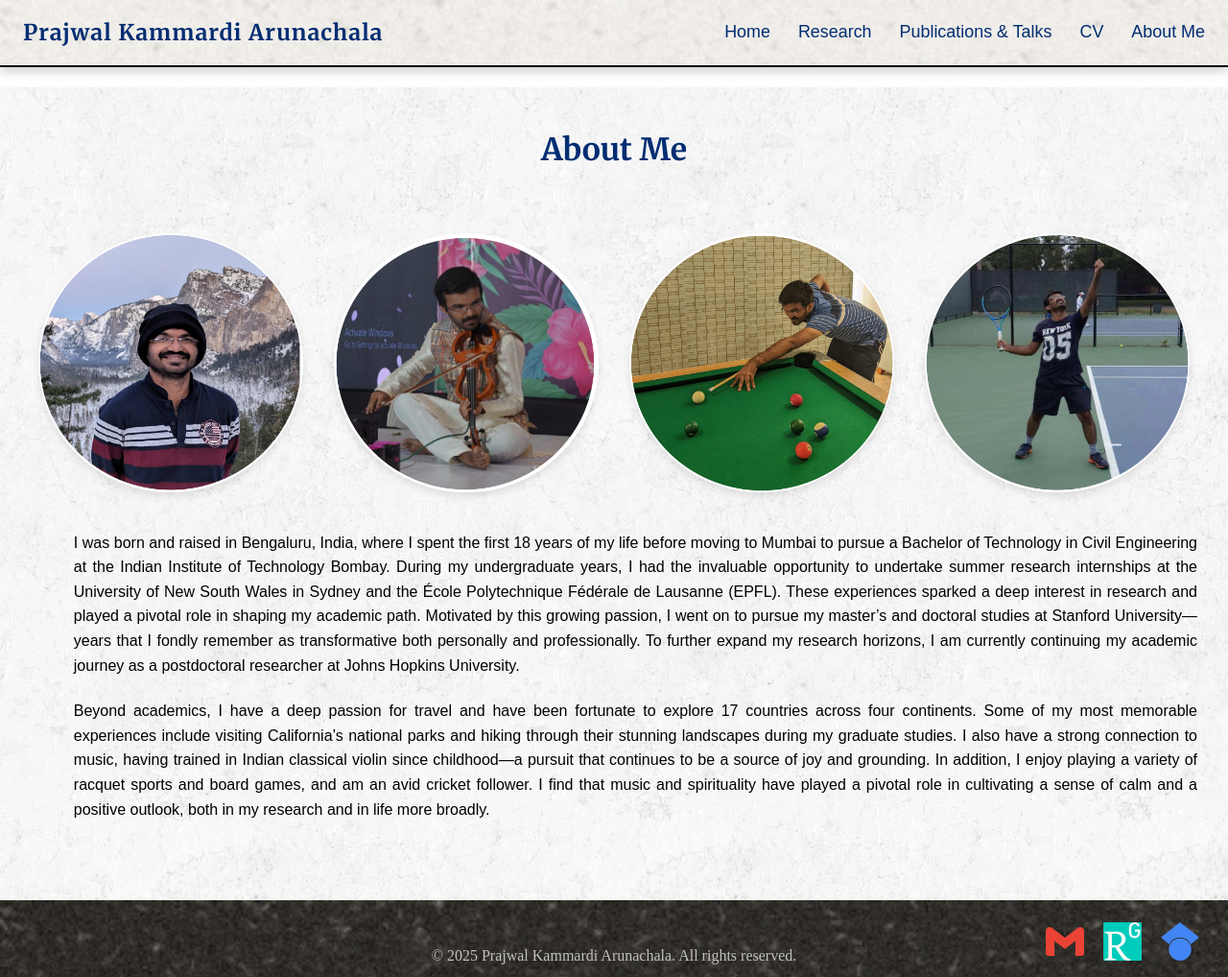
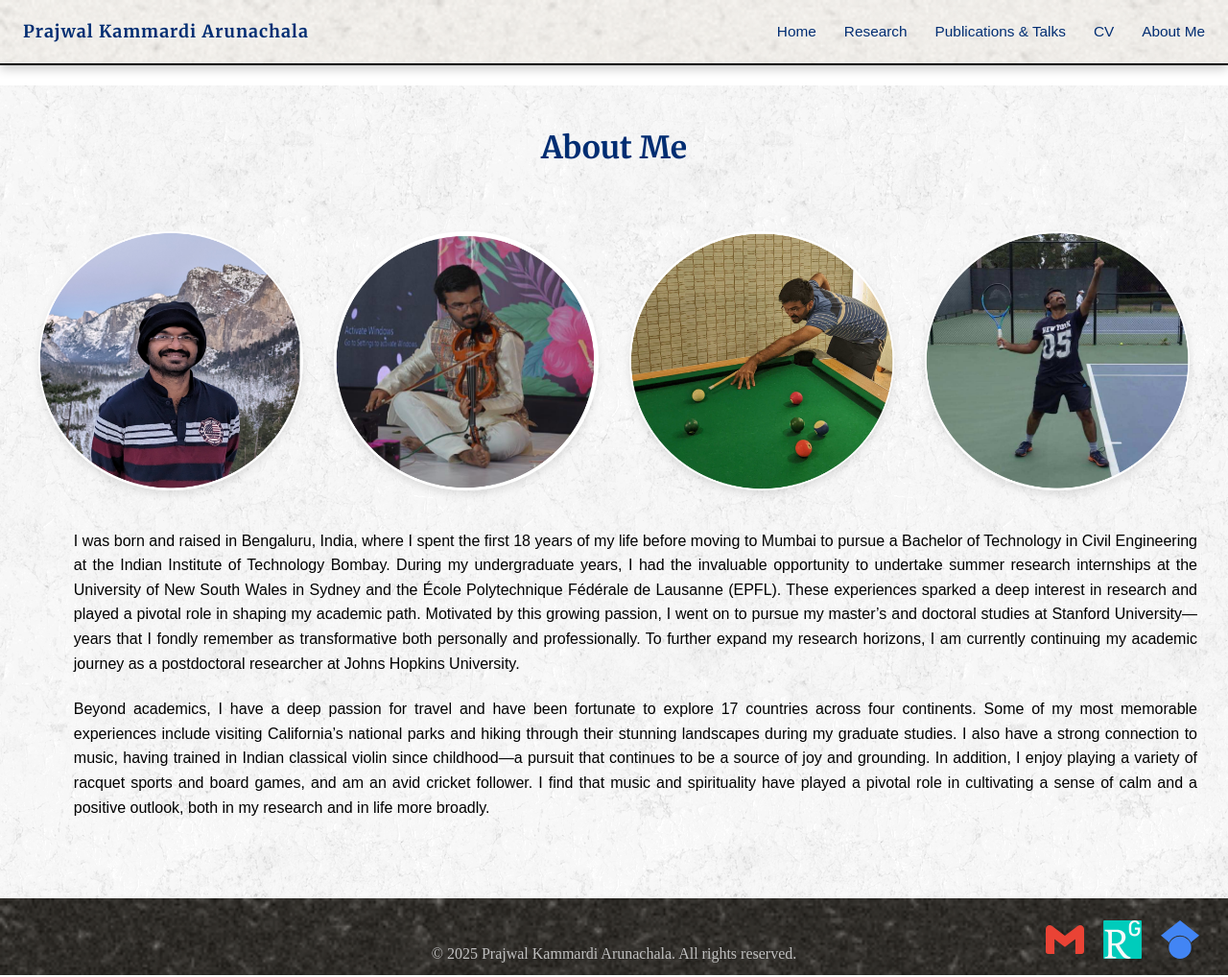
Before and after one commit to prajwalka/prajwalka.github.io, a Jekyll site: the page built from about.md, in a window 1280 px wide and 1018 px high. Shown: the whole window at 96% size. Built offline with Jekyll 4.4.1, drawn with Linux system fonts in a browser that asks for light colours; some web fonts are replaced.

Commit message:
making it scalable

```diff
--- a/assets/style.css
+++ b/assets/style.css
@@ -57,7 +57,7 @@ header .site-title {
   text-decoration: none;
   letter-spacing: 1px;
   line-height: 1.2;
-  font-size: clamp(16px, 1.8vw, 28px);
+  font-size: clamp(14px, 1.4vw, 20px);
 }
 
 /* Default navigation link style */
@@ -68,7 +68,7 @@ nav a {
   color: #002D72;
   font-weight: 500;
   transition: color 0.3s ease, transform 0.2s ease, font-weight 0.2s ease;
-  font-size: clamp(12px, 1.4vw, 18px);
+  font-size: clamp(12px, 1.2vw, 16px);
   line-height: 1.2;
 }
 
```
